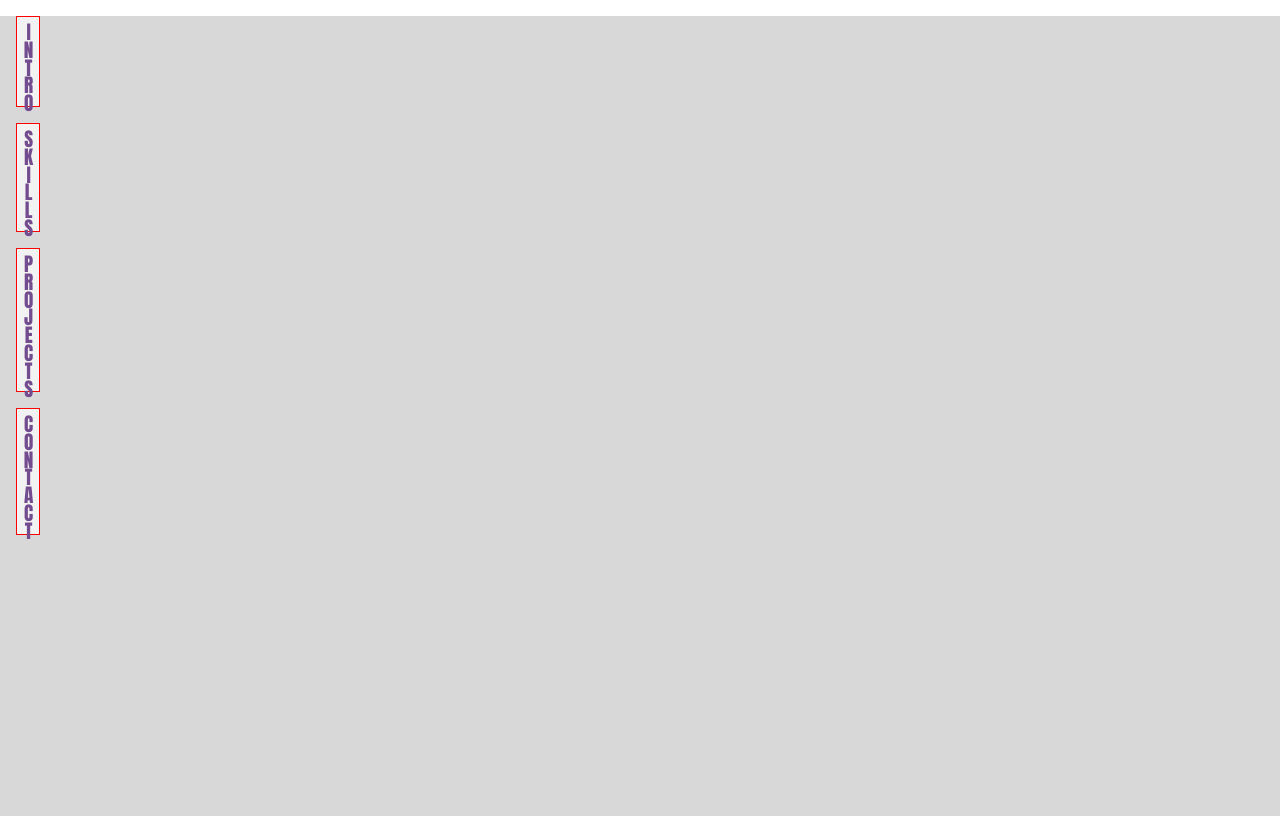
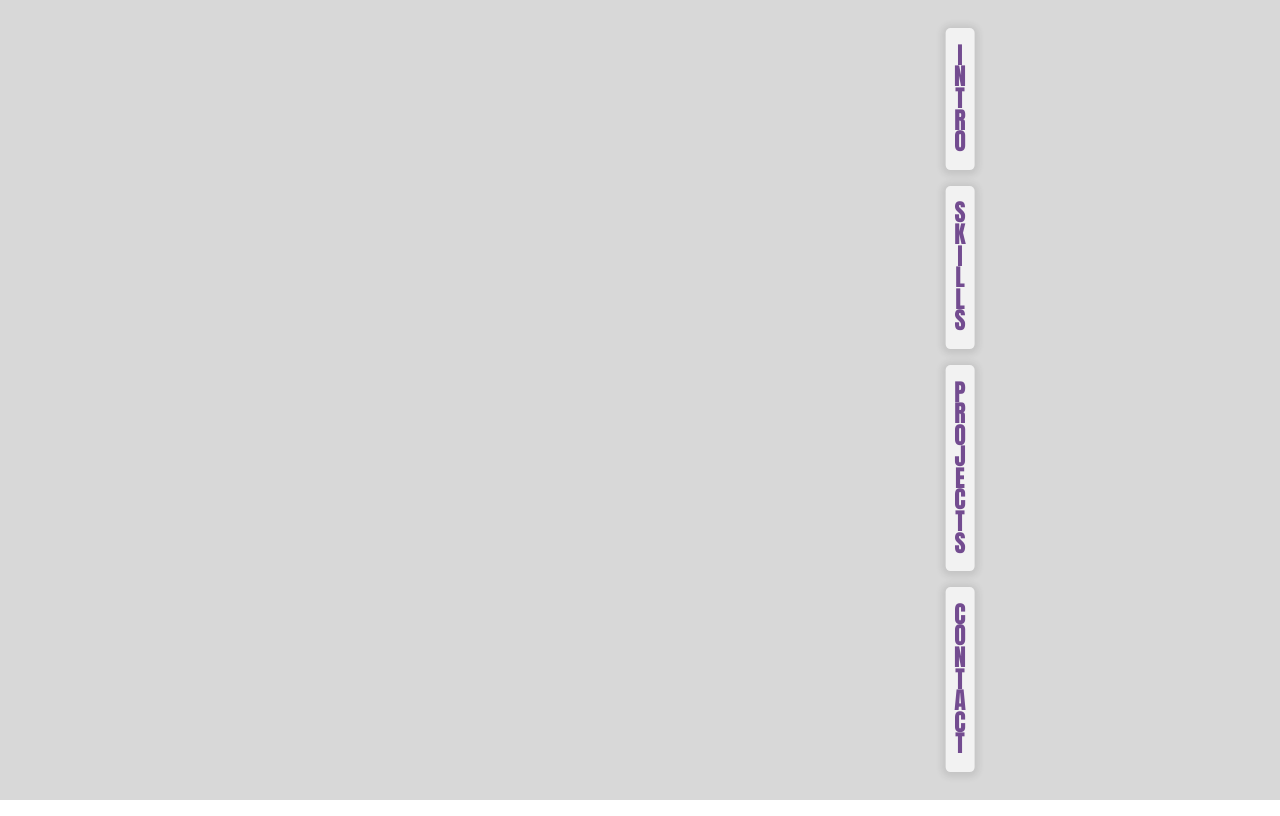
Before and after one commit to OvidiuCaruceru/PortfolioWebsite, an Angular app: page / in a window 1280 px wide. Built offline with nearby package versions, Linux system fonts and the light colour scheme.

Commit message:
Update styling for navbar

```diff
--- a/src/app/app.component.css
+++ b/src/app/app.component.css
@@ -1,23 +1,35 @@
 .app-component {
     background-color: var(--bg-color);
     min-height: 100vh;
+}
+
+.nav-bar {
+    position: absolute;
+    top: 50%;
+    left: 75%;
+    transform: translate(-50%, -50%)
 }
 
 .nav-bar-buttons {
     margin: 0;
     padding: 0;
     list-style-type: none;
+    display: flex;
+    flex-direction: column;
+    gap: 1rem
 }
 
 .nav-link {
     font-family: "Anton", sans-serif;
-    font-size: 1.2rem;
+    font-size: 1.5rem;
     color: var(--color-secondary);
-    letter-spacing: -0.7rem;
+    line-height: 0.9em; /* increase/decrease line-height proportionally to the font size */
     background-color: var(--bg-nav-button);
-    border: solid 1px red;
-    margin: 1rem;
+    padding: 0.7em 0.3em 0.7em 0.3em;
+    border-radius: 5px;
+    box-shadow: 0px 1px 6px 4px rgba(50, 50, 50, 0.11);
     /* make text display vertically */
-    writing-mode: vertical-rl;
-    text-orientation: upright;
+    width: 0.6em; /* magic number to force 1 letter per row */
+    text-align: center;
+    word-break: break-all;
 }
```
